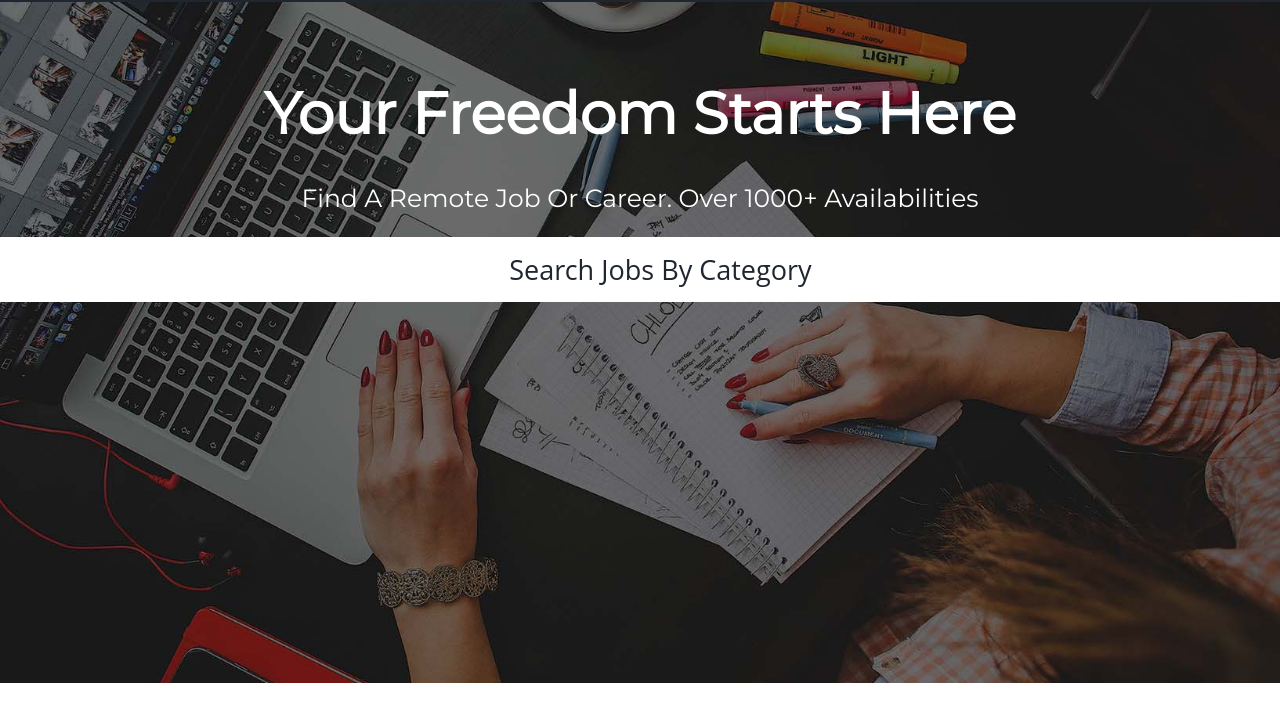
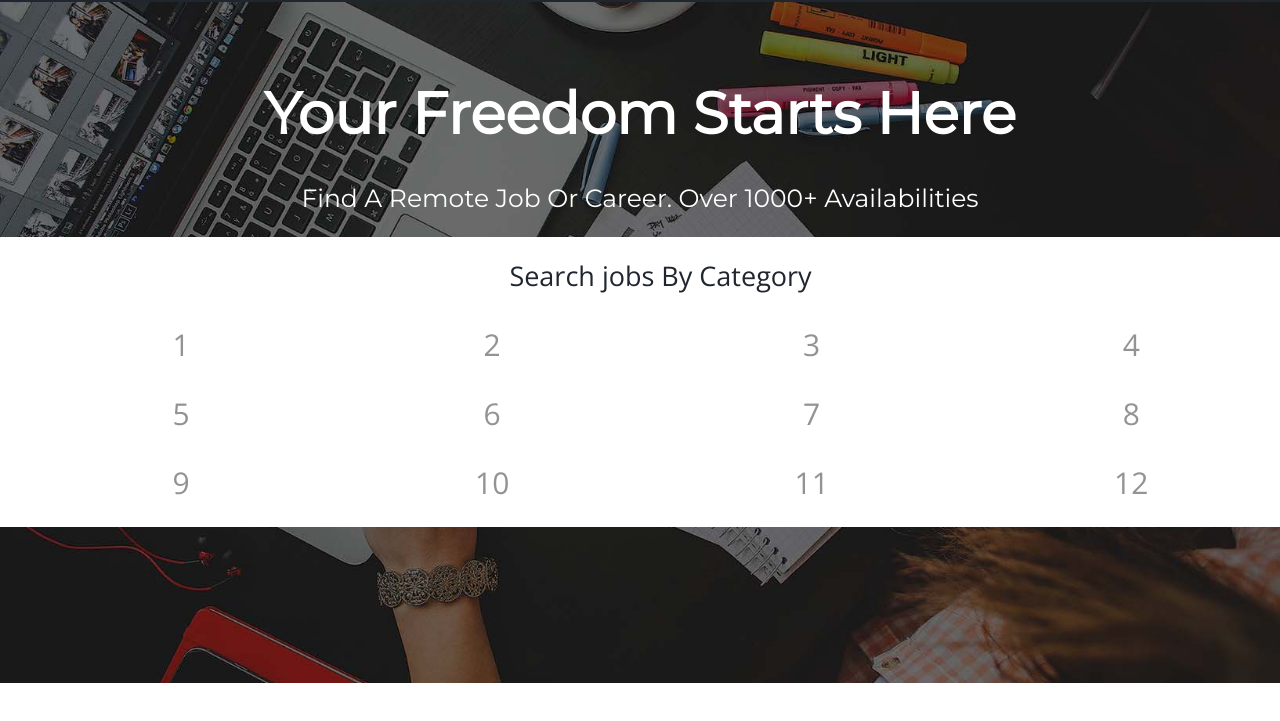
Before and after one commit to PilarCha/DitchTheOffice, a plain HTML site: page index.html in a window 1280 px wide. Shown: the part 77-798 px from the top of the page. Drawn offline with nearby package versions, Linux system fonts and the light colour scheme.

Commit message:
lets add them grid rows

```diff
--- a/index.html
+++ b/index.html
@@ -4,9 +4,9 @@
     <meta charset="utf-8">
     <title>Ditch the office</title>
     <link rel="stylesheet" type="text/css" href="main.css">
-    <link rel="stylesheet"
-          href="https://fonts.googleapis.com/css?family=Montserrat">
-
+    <link rel="stylesheet" href="https://fonts.googleapis.com/css?family=Montserrat">
+    <link rel="stylesheet" href="https://fonts.googleapis.com/css?family=Open+Sans">
+    <!-- <link rel="stylesheet" href="https://maxcdn.bootstrapcdn.com/bootstrap/4.0.0/css/bootstrap.min.css"> -->
   </head>
   <body>
     <div class="container">
@@ -21,10 +21,22 @@
             </div>
             <div class="searchCategory">
               <div class="searchRow">
-                Search Jobs By Category
+                Search jobs By Category
               </div>
-
-
+              <div class="grid-container">
+                <div class="grid-item">1</div>
+                <div class="grid-item">2</div>
+                <div class="grid-item">3</div>
+                <div class="grid-item">4</div>
+                <div class="grid-item">5</div>
+                <div class="grid-item">6</div>
+                <div class="grid-item">7</div>
+                <div class="grid-item">8</div>
+                <div class="grid-item">9</div>
+                <div class="grid-item">10</div>
+                <div class="grid-item">11</div>
+                <div class="grid-item">12</div>
+              </div>
             </div>
 
           </div>
--- a/main.css
+++ b/main.css
@@ -52,7 +52,7 @@ html, body {
   text-align: center;
   font-size: 27px;
   color: #202630 !important;
-  padding: 20px 20px;
+  padding: 2% 1% 1% 1%;
 
 }
 .searchCategory{
@@ -62,3 +62,16 @@ html, body {
   padding: 0 20px;
   width: 1281px !important;
 }
+.grid-item{
+background-color: rgba(255, 255, 255, 0.8);
+/* border: 1px solid rgba(0, 0, 0, 0.8); */
+padding: 20px;
+font-size: 30px;
+text-align: center;
+margin: 2px;
+}
+.grid-container {
+  display: grid;
+  grid-template-columns: auto auto auto auto;
+  padding: 10px;
+}
```
